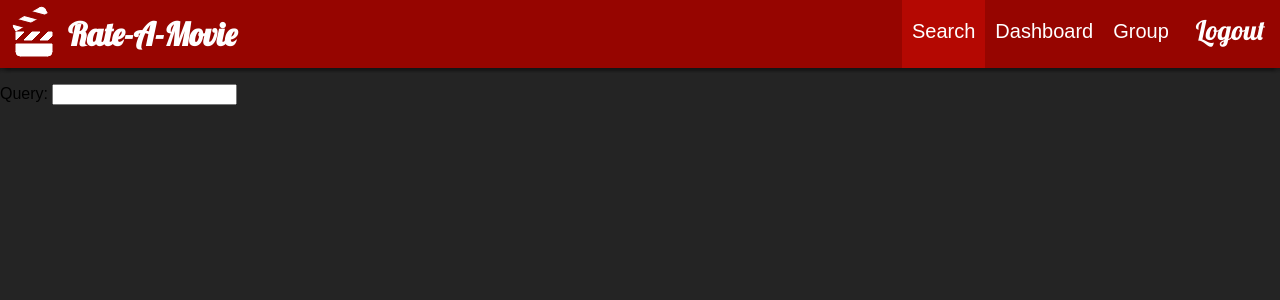
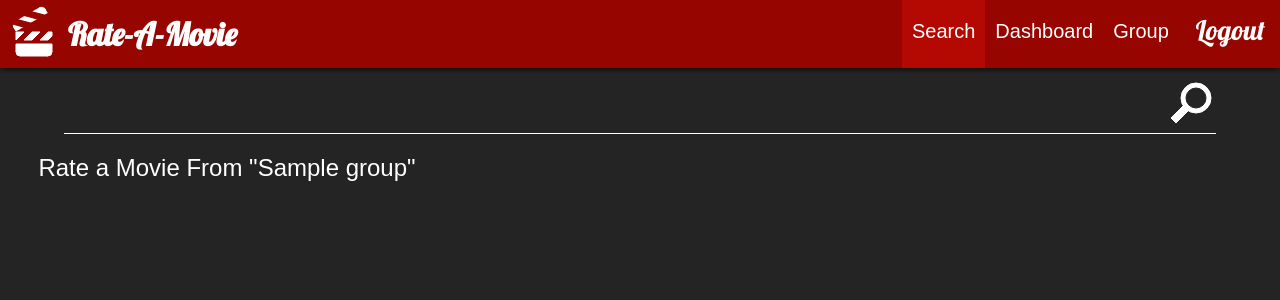
Before and after one commit to cberry216/Movie-Rating, a Django app: page /movie/search-movie/ in a window 1280 px wide. Shown: the top 300 px of the page. Run offline with Django 3.2, Linux system fonts and the light colour scheme; a user stored in the database is signed in; tables that the repository leaves empty hold one stand-in row (values such as "Sample post").

Commit message:
Completed layout of search-movie page.

```diff
--- a/movie_rating/static/css/style.css
+++ b/movie_rating/static/css/style.css
@@ -486,6 +486,145 @@ input[type='number']::-webkit-outer-spin-button {
 	margin: 0;
 }
 
+.search-form {
+	width: 90%;
+	height: 50px;
+	margin: 10px 5% 0 5%;
+	padding-bottom: 5px;
+	border-bottom: 1px solid white;
+}
+
+#search-form__query {
+	width: 100%;
+
+	display: grid;
+	grid-template-columns: 1fr 50px;
+	grid-template-rows: 50px;
+}
+
+.search-form__submit {
+	padding: 0;
+	border: none;
+
+	cursor: pointer;
+
+	grid-column: 2 / 3;
+	grid-row: 1 / 2;
+
+	background-color: #242424;
+}
+
+.search-icon {
+	width: 50px;
+	height: 50px;
+}
+
+#search-form__query input {
+	width: calc(100% - 15px);
+	height: 50px;
+	padding-left: 15px;
+	background-color: #242424;
+	color: white;
+	border: none;
+
+	font-size: 1.3em;
+	font-family: 'American Typewriter', sans-serif;
+	letter-spacing: 1px;
+	text-align: center;
+
+	grid-column: 1 / 2;
+	grid-row: 1 / 2;
+}
+
+#search-form__query input:focus {
+	border: none;
+}
+
+.results-found {
+	margin-left: 3vw;
+	color: white;
+
+	font-weight: 200;
+}
+
+.search-results,
+.unrated-movies {
+	width: 95vw;
+	margin: 10px 2.5vw 50px 2.5vw;
+
+	display: flex;
+	flex-wrap: wrap;
+	align-content: space-between;
+}
+
+.search-results__movie,
+.unrated-movies__movie {
+	text-decoration-color: white;
+	margin-bottom: 20px;
+}
+
+.search-results__movie .movie-list__title,
+.unrated-movies__movie .movie-list__title {
+	color: white;
+}
+
+.search-results__movie:hover > .movie-list__title,
+.unrated-movies__movie:hover > .movie-list__title {
+	text-shadow: 1px 1px rgba(255, 255, 255, 0.5);
+}
+
+.pages {
+	width: 200px;
+	height: 50px;
+	margin: 10px calc(50vw - 25px);
+
+	display: grid;
+	grid-template-columns: 50px 100px 50px;
+}
+
+.pages__page {
+	width: 50px;
+	height: 50px;
+}
+
+.prev-page {
+	grid-column: 1 / 2;
+}
+
+.pages__number {
+	margin: auto;
+	color: white;
+
+	grid-column: 2 / 3;
+}
+
+.pages__number a {
+	color: white;
+}
+
+.pages__page svg polyline {
+	stroke: white;
+}
+
+.pages__page--deactivated {
+	pointer-events: none;
+}
+
+.pages__page--deactivated svg polyline {
+	stroke: grey;
+}
+
+.next-page {
+	grid-column: 3 / 4;
+}
+
+.movies-unrated {
+	margin-left: 3vw;
+	color: white;
+
+	font-weight: 200;
+}
+
 @keyframes slideoutLeft {
 	from {
 		left: 0px;
--- a/movie_rating/templates/ratings/search_movie.html
+++ b/movie_rating/templates/ratings/search_movie.html
@@ -3,20 +3,56 @@
 {% block title %}Search{% endblock title %}
 
 {% block content %}
-<form action="." method="get">
+<form class="search-form" action="." method="get">
   {% csrf_token %}
-  {{ search_form.as_p }}
+  {{ search_form.non_field_errors }}
+  <div class="search-form__field-wrapper" id="search-form__query">
+    <button type="submit" class="search-form__submit">
+      <svg class="search-icon">
+        <polygon points="5,40 20,25 25,30 10,45" fill="white" stroke="white"></polygon>
+        <circle cx="30" cy="20" r="15" fill="white" stroke="white"></circle>
+        <circle cx="30" cy="20" r="10" fill="#242424" stroke="#242424"></circle>
+      </svg>
+    </button>
+    {{ search_form.query }}
+  </div>
 </form>
-{% for movie in results %}
-<p>{{ movie.Title }}</p>
-{% empty %}
 {% if query %}
-<p>No results returned</p>
+<h1 class="results-found">{{ total_results }} Result{{ total_results|pluralize }} Found</h1>
+<div class="search-results">
+  {% for movie in results %}
+  <a href="{% url 'rate_movie' movie.imdbID %}" class="movie-list__movie search-results__movie">
+    <div class="movie-list__poster"
+      style="{% if movie.Poster != 'N/A' %}background-image: url('{{ movie.Poster }}'){% else %}background-color: grey{% endif %}">
+    </div>
+    <p class="movie-list__title">{{ movie.Title|truncatechars:23 }}</p>
+  </a>
+  {% endfor %}
+</div>
+<div class="pages">
+    <a href="{% url 'search_movie' %}?{{ request.GET.urlencode }}&page={{ page|add:'-1'}}" class="pages__page prev-page {% if page == 1 %}pages__page--deactivated{% endif %}">
+      <svg>
+        <polyline points="47,3 3,25 47,47" fill="none" stroke-width="3px"></polyline>
+      </svg>
+    </a>
+    <p class="pages__number">{{ page }} of <a href="{% url 'search_movie' %}?{{ request.GET.urlencode }}&page={{ max_page }}">{{ max_page }}</a></p>
+    <a href="{% url 'search_movie' %}?{{ request.GET.urlencode }}&page={{ page|add:'1'}}" class="pages__page next-page {% if not has_next_page %}pages__page--deactivated{% endif %}">
+      <svg>
+        <polyline points="3,3 47,25 3,47" fill="none" stroke-width="3px"></polyline>
+      </svg>
+    </a>
+</div>
 {% endif %}
-{% endfor %}
-{% for movie in unrated_group_movies %}
-<p class="unrated_movie">{{ movie.title }}</p>
-{% empty %}
-
-{% endfor %}
+<h2 class="movies-unrated">Rate a Movie From "{{ user.group.group_name }}"</h2>
+<div class="unrated-movies">
+  {% for movie in unrated_group_movies %}
+  <a href="{% url 'rate_movie' movie.imdb_id %}" class="movie-list__movie unrated-movies__movie">
+    <div class="movie-list__poster"
+      style="{% if movie.poster_link %}background-image: url('{{ movie.poster_link }}'){% else %}background-color: grey{% endif %}">
+    </div>
+    <p class="movie-list__title">{{ movie.title|truncatechars:25 }}</p>
+  </a>
+  {% empty %}
+  {% endfor %}
+</div>
 {% endblock content %}
```
